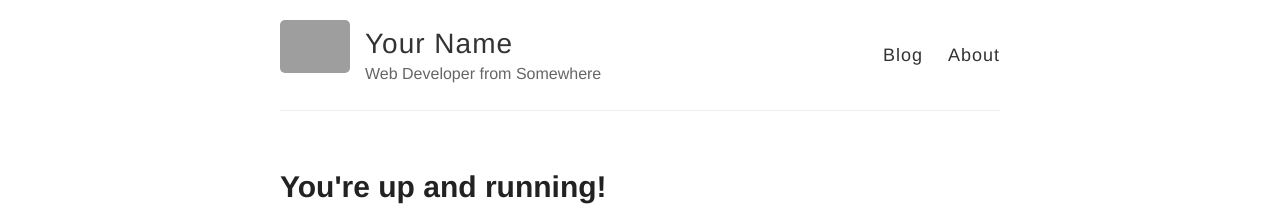
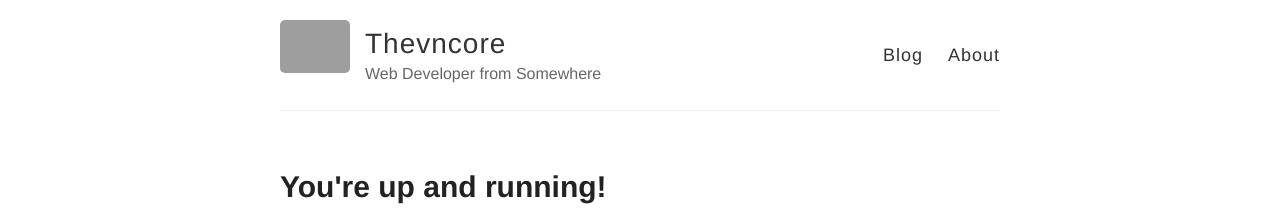
Before and after one commit to Thevncore/thevncore.github.io, a Jekyll site: the page built from _posts/2014-3-3-Hello-World.md, in a window 1280 px wide. Shown: the top 222 px of the page. Built offline with Jekyll 4.4.1, drawn with Linux system fonts in a browser that asks for light colours; grey boxes are pictures that could not be loaded.

Commit message:
Initial commit

```diff
--- a/_config.yml
+++ b/_config.yml
@@ -3,7 +3,7 @@
 #
 
 # Name of your site (displayed in the header)
-name: Your Name
+name: Thevncore
 
 # Short bio or description (displayed in the header)
 description: Web Developer from Somewhere
```
Also changed, not shown: README.md (deleted), images/avatar.jpg (added).
